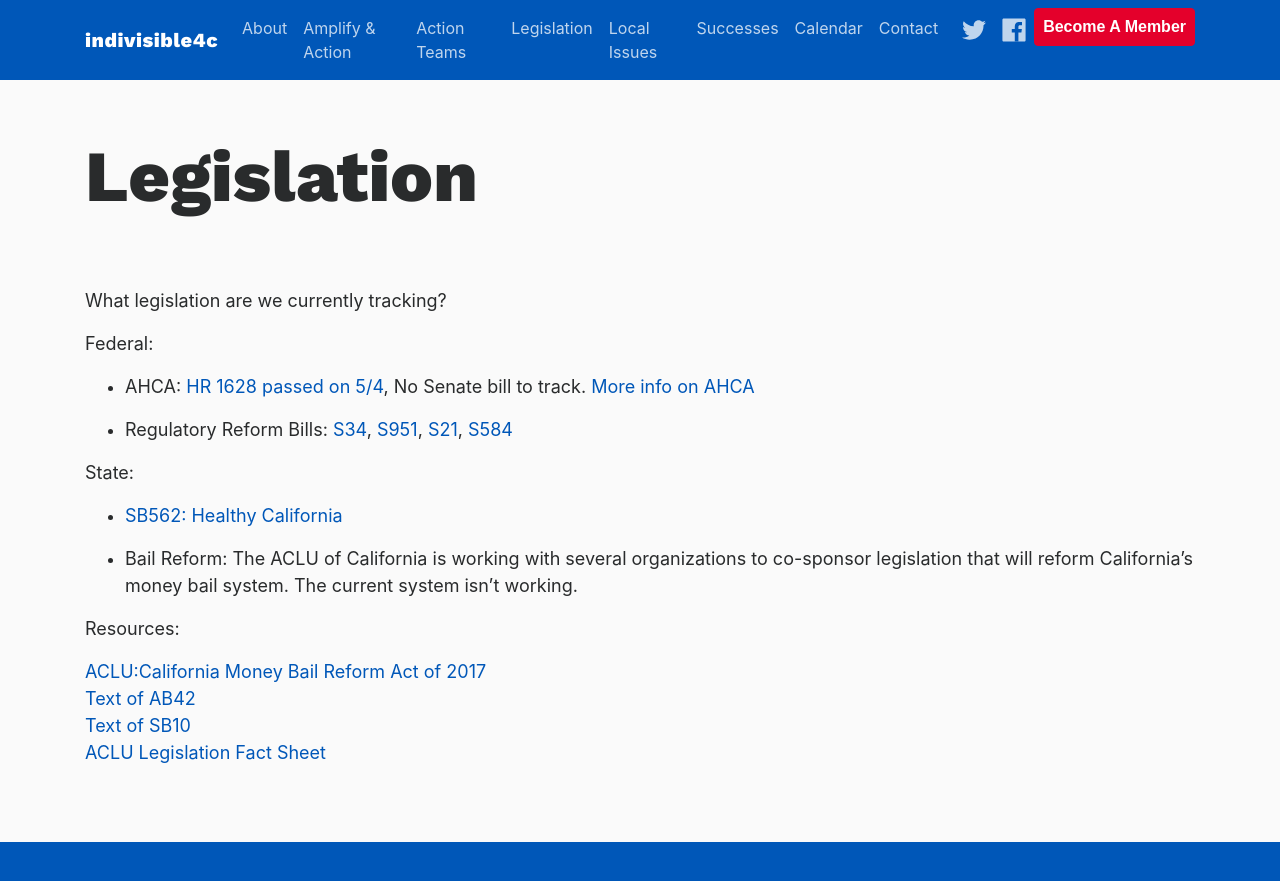
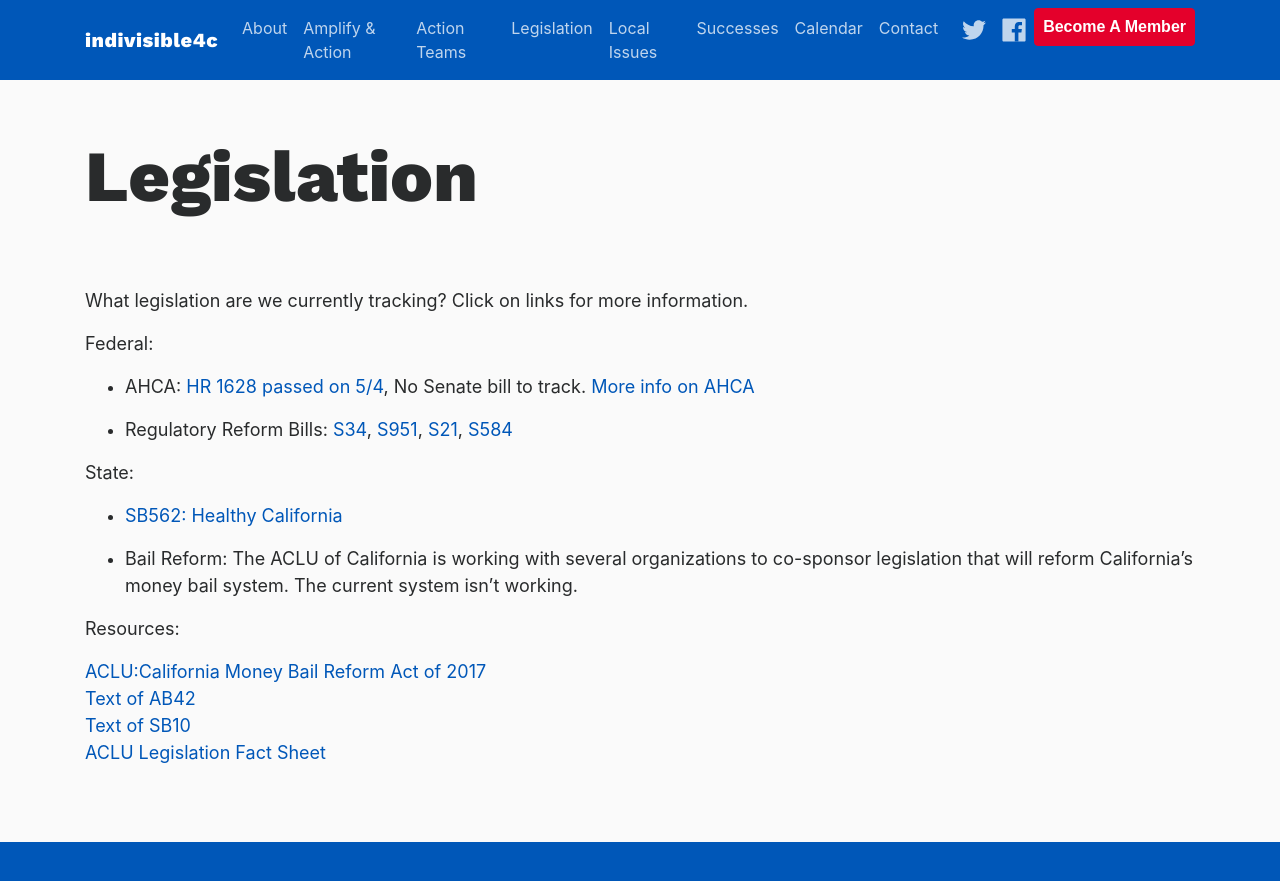
Before and after one commit to IndivisibleTemplate/BasicTemplate, a Jekyll site: the page built from legislation.markdown, in a window 1280 px wide and 900 px high. Shown: the top 881 px of the window. Built offline with Jekyll 4.4.1, drawn with Linux system fonts in a browser that asks for light colours; nearby versions of some CDN libraries; comment, search, counter and statistics services are not loaded.

Commit message:
Updated Legislation

```diff
--- a/legislation.markdown
+++ b/legislation.markdown
@@ -4,7 +4,7 @@ date: 2017-06-19 14:22:00 -07:00
 position: 3
 ---
 
-What legislation are we currently tracking?
+What legislation are we currently tracking? Click on links for more information.
 
 Federal:
 
```
